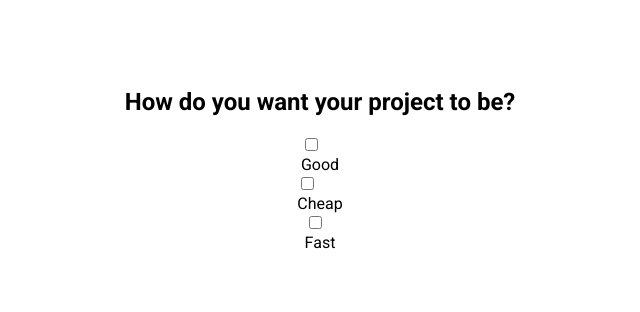
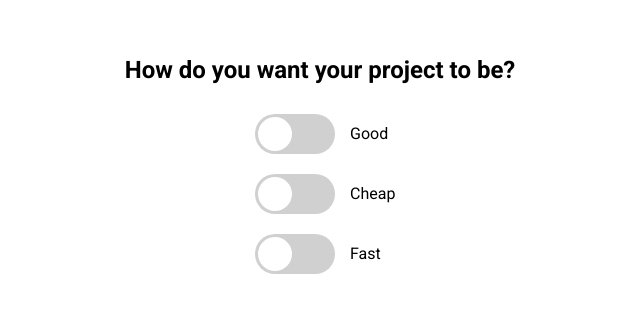
Before and after one commit to tod619/checkboxes, a plain HTML site: page index.html in a window 1280 px wide. Shown: the part 240-552 px from the top of the page, without its empty margins (320-960 px from the left). Drawn offline with Linux system fonts and the light colour scheme.

Commit message:
add style to toggle container + elements in style.css

```diff
--- a/style.css
+++ b/style.css
@@ -18,3 +18,38 @@ body {
   margin: 0;
 }
 /* End: Global Styles */
+.toggle-container {
+  display: flex;
+  align-items: center;
+  margin: 10px 0;
+  width: 200px;
+}
+
+.toggle {
+  visibility: hidden;
+}
+
+.label {
+  background-color: #d0d0d0;
+  width: 80px;
+  height: 40px;
+  border-radius: 50px;
+  display: inline-block;
+  margin: 0 15px 0;
+  position: relative;
+  cursor: pointer;
+}
+
+.toggle:checked + .label {
+  background-color: #8e44ad;
+}
+
+.ball {
+  background-color: #fff;
+  height: 34px;
+  width: 34px;
+  border-radius: 50%;
+  position: absolute;
+  left: 3px;
+  top: 3px;
+}
```
